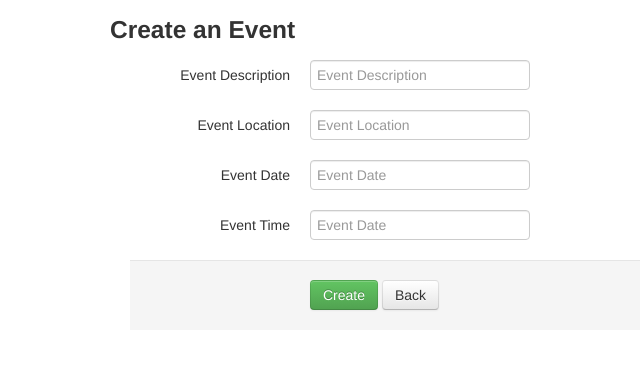
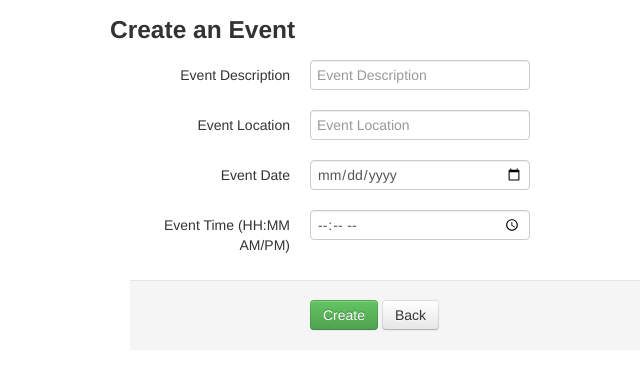
Before and after one commit to bjdore12/cis355, a PHP site: page /As03/e_create.php in a window 1280 px wide. Shown: the top 371 px of the page, without its empty margins (140-780 px from the left). Run offline with PHP 8.4, Linux system fonts and the light colour scheme.

Commit message:
Modifications to As03

```diff
--- a/As03/e_create.php
+++ b/As03/e_create.php
@@ -92,16 +92,16 @@
                       <div class="control-group <?php echo !empty($dateError)?'error':'';?>">
                         <label class="control-label">Event Date</label>
                         <div class="controls">
-                            <input name="evnt_date" type="text"  placeholder="Event Date" value="<?php echo !empty($date)?$date:'';?>">
+                            <input name="evnt_date" type="date"  placeholder="Event Date" value="<?php echo !empty($date)?$date:'';?>">
                             <?php if (!empty($dateError)): ?>
                                 <span class="help-inline"><?php echo $dateError;?></span>
                             <?php endif;?>
                         </div>
                       </div>
                       <div class="control-group <?php echo !empty($timeError)?'error':'';?>">
-                        <label class="control-label">Event Time</label>
+                        <label class="control-label">Event Time (HH:MM AM/PM)</label>
                         <div class="controls">
-                            <input name="evnt_time" type="text"  placeholder="Event Date" value="<?php echo !empty($time)?$time:'';?>">
+                            <input name="evnt_time" type="time"  placeholder="Event Time" value="<?php echo !empty($time)?$time:'';?>">
                             <?php if (!empty($timeError)): ?>
                                 <span class="help-inline"><?php echo $timeError;?></span>
                             <?php endif;?>
@@ -113,7 +113,6 @@
                         </div>
                     </form>
                 </div>
-
     </div> <!-- /container -->
   </body>
 </html>
--- a/As03/e_update.php
+++ b/As03/e_update.php
@@ -113,16 +113,16 @@
                       <div class="control-group <?php echo !empty($dateError)?'error':'';?>">
                         <label class="control-label">Event Date</label>
                         <div class="controls">
-                            <input name="evnt_date" type="text"  placeholder="Event Date" value="<?php echo !empty($date)?$date:'';?>">
+                            <input name="evnt_date" type="date"  placeholder="Event Date" value="<?php echo !empty($date)?$date:'';?>">
                             <?php if (!empty($dateError)): ?>
                                 <span class="help-inline"><?php echo $dateError;?></span>
                             <?php endif;?>
                         </div>
                       </div>
                       <div class="control-group <?php echo !empty($timeError)?'error':'';?>">
-                        <label class="control-label">Event Time</label>
+                        <label class="control-label">Event Time (HH:MM AM/PM)</label>
                         <div class="controls">
-                            <input name="evnt_time" type="text"  placeholder="Event Date" value="<?php echo !empty($time)?$time:'';?>">
+                            <input name="evnt_time" type="time"  placeholder="Event Time" value="<?php echo !empty($time)?$time:'';?>">
                             <?php if (!empty($timeError)): ?>
                                 <span class="help-inline"><?php echo $timeError;?></span>
                             <?php endif;?>
--- a/index.php
+++ b/index.php
@@ -6,8 +6,7 @@
     echo "<br>";
     echo "<a href='http://bjdore.000webhostapp.com'>Assignment 1</a> - Introductory assignment to make sure things work and to get familiar with PHP<br>";
     echo "<a href=As02/display_list.php>Assignment 2</a> - Playing around with MySQL and PHP, create a CRUD app<br>";
-    echo "<a href=As03/customers.php>Assignment 3 Customers Database</a> - More practice with CRUD based web applications <-- customers<br>";
-    echo "<a href=As03/events.php>Assignment 3 Events Database</a> - More practice with CRUD based web applications <-- events<br><br>";
+    echo "Assignment 3 - <a href=As03/customers.php>Customers Database</a> | <a href=As03/events.php>Events Database</a> | <a href='https://github.com/bjdore12/cis355/tree/master/As03'>Link to Github</a> - More practice with CRUD based web applications<br>";
     echo "<a href=#>Assignment 4</a> - Pending assignment<br>";
     echo "<a href=#>Assignment 5</a> - Pending assignment<br>";
     echo "<a href=#>Assignment 6</a> - Pending assignment<br>";
```
